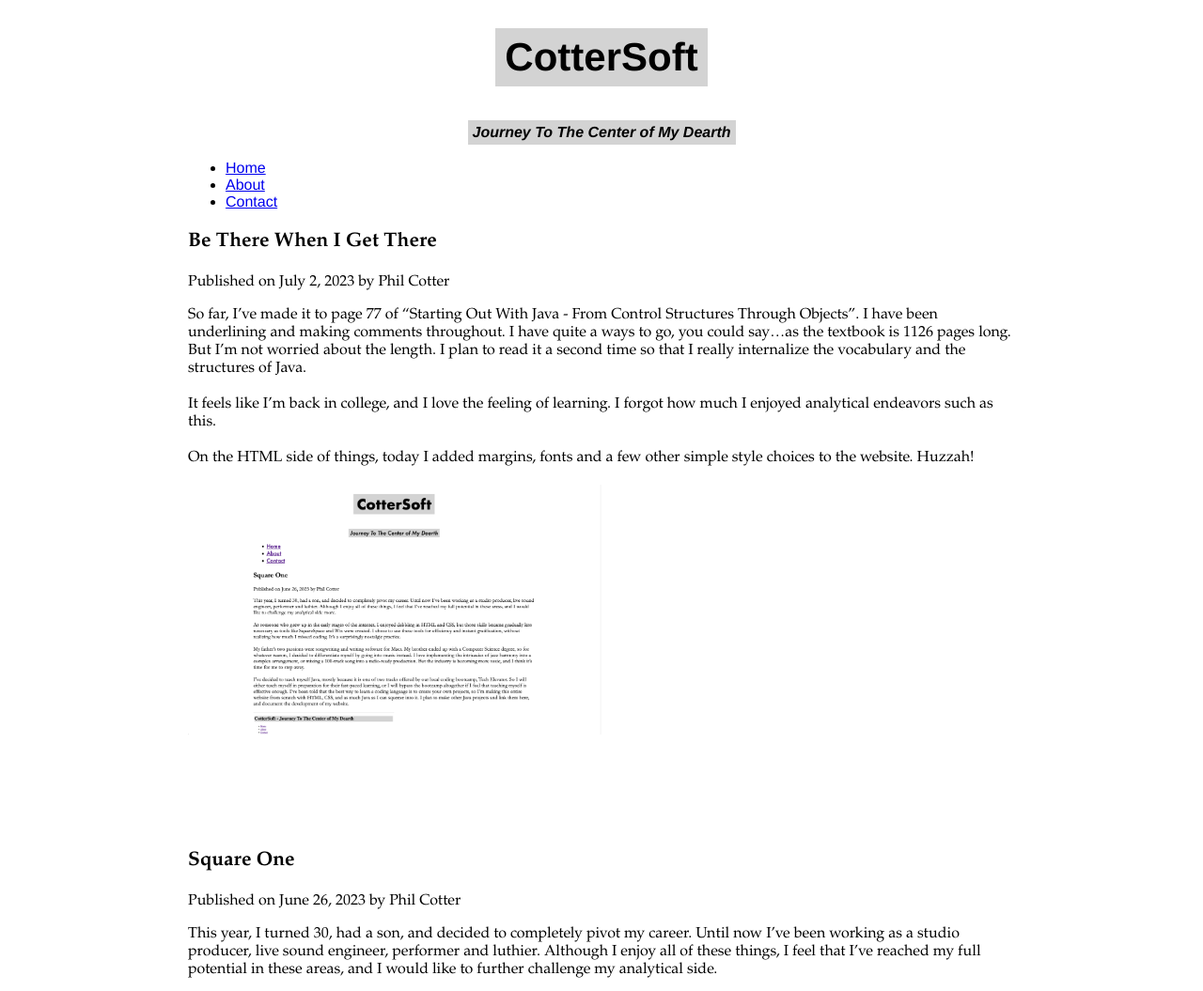
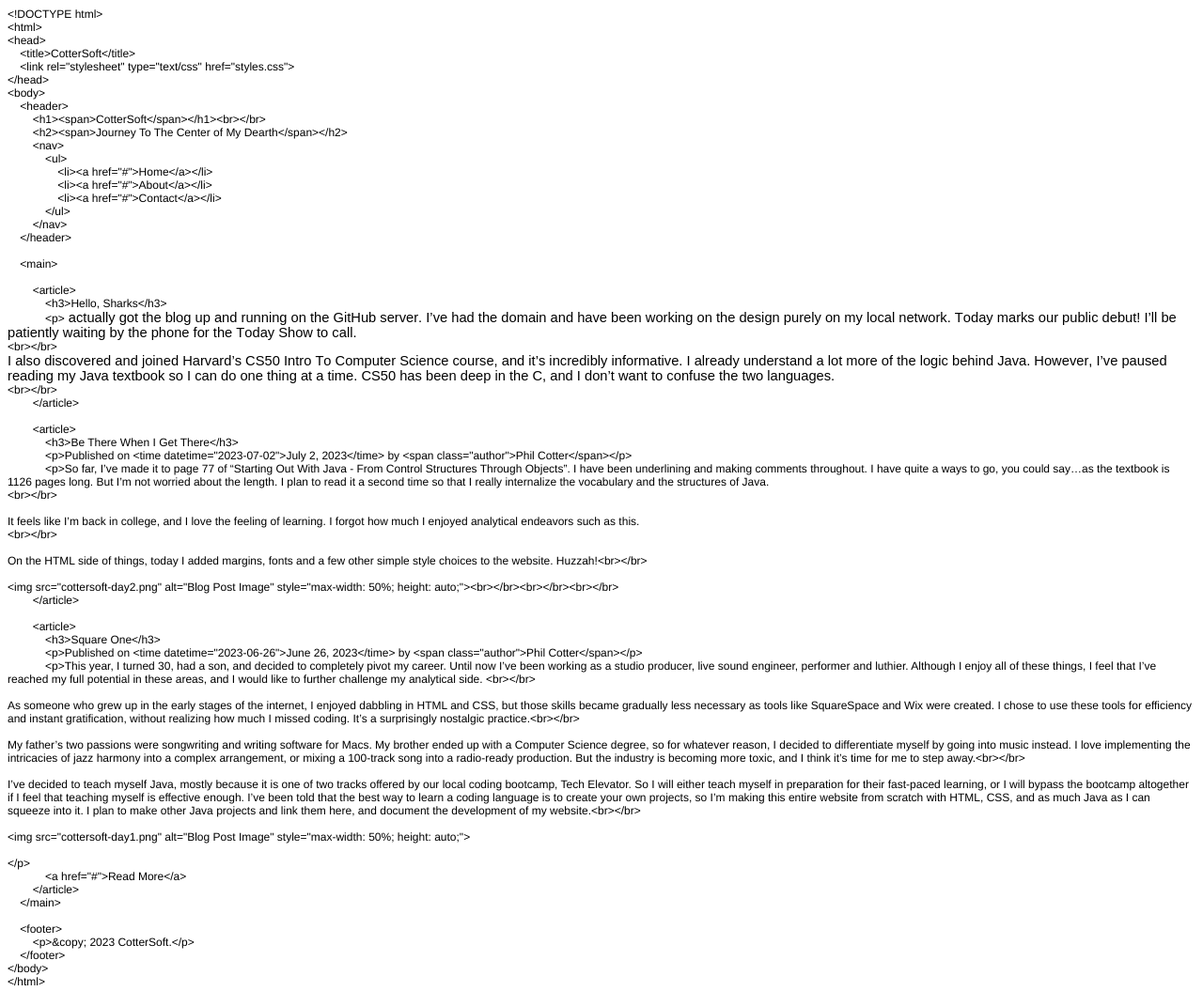
Before and after one commit to cottersoft/blog, a plain HTML site: page index.html in a window 1280 px wide. Shown: the top 1055 px of the page at 94% size. Drawn offline with Linux system fonts and the light colour scheme.

Commit message:
hello sharks

```diff
--- a/index.html
+++ b/index.html
@@ -1,57 +1,86 @@
-<!DOCTYPE html>
+<!DOCTYPE html PUBLIC "-//W3C//DTD HTML 4.01//EN" "http://www.w3.org/TR/html4/strict.dtd">
 <html>
 <head>
-    <title>CotterSoft</title>
-    <link rel="stylesheet" type="text/css" href="styles.css">
+  <meta http-equiv="Content-Type" content="text/html; charset=utf-8">
+  <meta http-equiv="Content-Style-Type" content="text/css">
+  <title></title>
+  <meta name="Generator" content="Cocoa HTML Writer">
+  <meta name="CocoaVersion" content="1671.6">
+  <style type="text/css">
+    p.p1 {margin: 0.0px 0.0px 0.0px 0.0px; font: 12.0px Helvetica}
+    p.p2 {margin: 0.0px 0.0px 0.0px 0.0px; font: 12.0px Helvetica; min-height: 14.0px}
+    p.p3 {margin: 0.0px 0.0px 0.0px 0.0px; font: 14.7px Arial; color: #000000; -webkit-text-stroke: #000000}
+    p.p4 {margin: 0.0px 0.0px 0.0px 0.0px; line-height: 20.0px; font: 14.7px Arial; color: #000000; -webkit-text-stroke: #000000}
+    span.s1 {font: 12.0px Helvetica; color: #000000; -webkit-text-stroke: 0px #000000}
+    span.s2 {font-kerning: none}
+  </style>
 </head>
 <body>
-    <header>
-        <h1><span>CotterSoft</span></h1><br></br>
-        <h2><span>Journey To The Center of My Dearth</span></h2>
-        <nav>
-            <ul>
-                <li><a href="#">Home</a></li>
-                <li><a href="#">About</a></li>
-                <li><a href="#">Contact</a></li>
-            </ul>
-        </nav>
-    </header>
-
-    <main>
-
-        <article>
-            <h3>Be There When I Get There</h3>
-            <p>Published on <time datetime="2023-07-02">July 2, 2023</time> by <span class="author">Phil Cotter</span></p>
-            <p>So far, I’ve made it to page 77 of “Starting Out With Java - From Control Structures Through Objects”. I have been underlining and making comments throughout. I have quite a ways to go, you could say…as the textbook is 1126 pages long. But I’m not worried about the length. I plan to read it a second time so that I really internalize the vocabulary and the structures of Java.
-<br></br>
-
-It feels like I’m back in college, and I love the feeling of learning. I forgot how much I enjoyed analytical endeavors such as this.
-<br></br>
-
-On the HTML side of things, today I added margins, fonts and a few other simple style choices to the website. Huzzah!<br></br>
-
-<img src="cottersoft-day2.png" alt="Blog Post Image" style="max-width: 50%; height: auto;"><br></br><br></br><br></br>
-
-        <article>
-            <h3>Square One</h3>
-            <p>Published on <time datetime="2023-06-26">June 26, 2023</time> by <span class="author">Phil Cotter</span></p>
-            <p>This year, I turned 30, had a son, and decided to completely pivot my career. Until now I’ve been working as a studio producer, live sound engineer, performer and luthier. Although I enjoy all of these things, I feel that I’ve reached my full potential in these areas, and I would like to further challenge my analytical side. <br></br>
-
-As someone who grew up in the early stages of the internet, I enjoyed dabbling in HTML and CSS, but those skills became gradually less necessary as tools like SquareSpace and Wix were created. I chose to use these tools for efficiency and instant gratification, without realizing how much I missed coding. It’s a surprisingly nostalgic practice.<br></br>
-
-My father’s two passions were songwriting and writing software for Macs. My brother ended up with a Computer Science degree, so for whatever reason, I decided to differentiate myself by going into music instead. I love implementing the intricacies of jazz harmony into a complex arrangement, or mixing a 100-track song into a radio-ready production. But the industry is becoming more toxic, and I think it’s time for me to step away.<br></br>
-
-I’ve decided to teach myself Java, mostly because it is one of two tracks offered by our local coding bootcamp, Tech Elevator. So I will either teach myself in preparation for their fast-paced learning, or I will bypass the bootcamp altogether if I feel that teaching myself is effective enough. I’ve been told that the best way to learn a coding language is to create your own projects, so I’m making this entire website from scratch with HTML, CSS, and as much Java as I can squeeze into it. I plan to make other Java projects and link them here, and document the development of my website.<br></br>
-
-<img src="cottersoft-day1.png" alt="Blog Post Image" style="max-width: 50%; height: auto;">
-
-</p>
-            <a href="#">Read More</a>
-        </article>
-    </main>
-
-    <footer>
-        <p>&copy; 2023 CotterSoft.</p>
-    </footer>
+<p class="p1">&lt;!DOCTYPE html&gt;</p>
+<p class="p1">&lt;html&gt;</p>
+<p class="p1">&lt;head&gt;</p>
+<p class="p1"><span class="Apple-converted-space">    </span>&lt;title&gt;CotterSoft&lt;/title&gt;</p>
+<p class="p1"><span class="Apple-converted-space">    </span>&lt;link rel="stylesheet" type="text/css" href="styles.css"&gt;</p>
+<p class="p1">&lt;/head&gt;</p>
+<p class="p1">&lt;body&gt;</p>
+<p class="p1"><span class="Apple-converted-space">    </span>&lt;header&gt;</p>
+<p class="p1"><span class="Apple-converted-space">        </span>&lt;h1&gt;&lt;span&gt;CotterSoft&lt;/span&gt;&lt;/h1&gt;&lt;br&gt;&lt;/br&gt;</p>
+<p class="p1"><span class="Apple-converted-space">        </span>&lt;h2&gt;&lt;span&gt;Journey To The Center of My Dearth&lt;/span&gt;&lt;/h2&gt;</p>
+<p class="p1"><span class="Apple-converted-space">        </span>&lt;nav&gt;</p>
+<p class="p1"><span class="Apple-converted-space">            </span>&lt;ul&gt;</p>
+<p class="p1"><span class="Apple-converted-space">                </span>&lt;li&gt;&lt;a href="#"&gt;Home&lt;/a&gt;&lt;/li&gt;</p>
+<p class="p1"><span class="Apple-converted-space">                </span>&lt;li&gt;&lt;a href="#"&gt;About&lt;/a&gt;&lt;/li&gt;</p>
+<p class="p1"><span class="Apple-converted-space">                </span>&lt;li&gt;&lt;a href="#"&gt;Contact&lt;/a&gt;&lt;/li&gt;</p>
+<p class="p1"><span class="Apple-converted-space">            </span>&lt;/ul&gt;</p>
+<p class="p1"><span class="Apple-converted-space">        </span>&lt;/nav&gt;</p>
+<p class="p1"><span class="Apple-converted-space">    </span>&lt;/header&gt;</p>
+<p class="p2"><span class="Apple-converted-space">    </span></p>
+<p class="p1"><span class="Apple-converted-space">    </span>&lt;main&gt;</p>
+<p class="p2"><br></p>
+<p class="p1"><span class="Apple-converted-space">        </span>&lt;article&gt;</p>
+<p class="p1"><span class="Apple-converted-space">            </span>&lt;h3&gt;Hello, Sharks&lt;/h3&gt;</p>
+<p class="p3"><span class="s1"><span class="Apple-converted-space">            </span>&lt;p&gt;</span><span class="s2"> actually got the blog up and running on the GitHub server. I’ve had the domain and have been working on the design purely on my local network. Today marks our public debut! I’ll be patiently waiting by the phone for the Today Show to call.</span></p>
+<p class="p1">&lt;br&gt;&lt;/br&gt;</p>
+<p class="p4"><span class="s2">I also discovered and joined Harvard’s CS50 Intro To Computer Science course, and it’s incredibly informative. I already understand a lot more of the logic behind Java. However, I’ve paused reading my Java textbook so I can do one thing at a time. CS50 has been deep in the C, and I don’t want to confuse the two languages.</span></p>
+<p class="p1">&lt;br&gt;&lt;/br&gt;</p>
+<p class="p1"><span class="Apple-converted-space">        </span>&lt;/article&gt;</p>
+<p class="p2"><br></p>
+<p class="p1"><span class="Apple-converted-space">        </span>&lt;article&gt;</p>
+<p class="p1"><span class="Apple-converted-space">            </span>&lt;h3&gt;Be There When I Get There&lt;/h3&gt;</p>
+<p class="p1"><span class="Apple-converted-space">            </span>&lt;p&gt;Published on &lt;time datetime="2023-07-02"&gt;July 2, 2023&lt;/time&gt; by &lt;span class="author"&gt;Phil Cotter&lt;/span&gt;&lt;/p&gt;</p>
+<p class="p1"><span class="Apple-converted-space">            </span>&lt;p&gt;So far, I’ve made it to page 77 of “Starting Out With Java - From Control Structures Through Objects”. I have been underlining and making comments throughout. I have quite a ways to go, you could say…as the textbook is 1126 pages long. But I’m not worried about the length. I plan to read it a second time so that I really internalize the vocabulary and the structures of Java.<span class="Apple-converted-space"> </span></p>
+<p class="p1">&lt;br&gt;&lt;/br&gt;</p>
+<p class="p2"><br></p>
+<p class="p1">It feels like I’m back in college, and I love the feeling of learning. I forgot how much I enjoyed analytical endeavors such as this.</p>
+<p class="p1">&lt;br&gt;&lt;/br&gt;</p>
+<p class="p2"><br></p>
+<p class="p1">On the HTML side of things, today I added margins, fonts and a few other simple style choices to the website. Huzzah!&lt;br&gt;&lt;/br&gt;</p>
+<p class="p2"><br></p>
+<p class="p1">&lt;img src="cottersoft-day2.png" alt="Blog Post Image" style="max-width: 50%; height: auto;"&gt;&lt;br&gt;&lt;/br&gt;&lt;br&gt;&lt;/br&gt;&lt;br&gt;&lt;/br&gt;</p>
+<p class="p1"><span class="Apple-converted-space">        </span>&lt;/article&gt;</p>
+<p class="p2"><br></p>
+<p class="p1"><span class="Apple-converted-space">        </span>&lt;article&gt;</p>
+<p class="p1"><span class="Apple-converted-space">            </span>&lt;h3&gt;Square One&lt;/h3&gt;</p>
+<p class="p1"><span class="Apple-converted-space">            </span>&lt;p&gt;Published on &lt;time datetime="2023-06-26"&gt;June 26, 2023&lt;/time&gt; by &lt;span class="author"&gt;Phil Cotter&lt;/span&gt;&lt;/p&gt;</p>
+<p class="p1"><span class="Apple-converted-space">            </span>&lt;p&gt;This year, I turned 30, had a son, and decided to completely pivot my career. Until now I’ve been working as a studio producer, live sound engineer, performer and luthier. Although I enjoy all of these things, I feel that I’ve reached my full potential in these areas, and I would like to further challenge my analytical side. &lt;br&gt;&lt;/br&gt;</p>
+<p class="p2"><br></p>
+<p class="p1">As someone who grew up in the early stages of the internet, I enjoyed dabbling in HTML and CSS, but those skills became gradually less necessary as tools like SquareSpace and Wix were created. I chose to use these tools for efficiency and instant gratification, without realizing how much I missed coding. It’s a surprisingly nostalgic practice.&lt;br&gt;&lt;/br&gt;</p>
+<p class="p2"><br></p>
+<p class="p1">My father’s two passions were songwriting and writing software for Macs. My brother ended up with a Computer Science degree, so for whatever reason, I decided to differentiate myself by going into music instead. I love implementing the intricacies of jazz harmony into a complex arrangement, or mixing a 100-track song into a radio-ready production. But the industry is becoming more toxic, and I think it’s time for me to step away.&lt;br&gt;&lt;/br&gt;</p>
+<p class="p2"><br></p>
+<p class="p1">I’ve decided to teach myself Java, mostly because it is one of two tracks offered by our local coding bootcamp, Tech Elevator. So I will either teach myself in preparation for their fast-paced learning, or I will bypass the bootcamp altogether if I feel that teaching myself is effective enough. I’ve been told that the best way to learn a coding language is to create your own projects, so I’m making this entire website from scratch with HTML, CSS, and as much Java as I can squeeze into it. I plan to make other Java projects and link them here, and document the development of my website.&lt;br&gt;&lt;/br&gt;</p>
+<p class="p2"><br></p>
+<p class="p1">&lt;img src="cottersoft-day1.png" alt="Blog Post Image" style="max-width: 50%; height: auto;"&gt;</p>
+<p class="p2"><br></p>
+<p class="p1">&lt;/p&gt;</p>
+<p class="p1"><span class="Apple-converted-space">            </span>&lt;a href="#"&gt;Read More&lt;/a&gt;</p>
+<p class="p1"><span class="Apple-converted-space">        </span>&lt;/article&gt;</p>
+<p class="p1"><span class="Apple-converted-space">    </span>&lt;/main&gt;</p>
+<p class="p2"><br></p>
+<p class="p1"><span class="Apple-converted-space">    </span>&lt;footer&gt;</p>
+<p class="p1"><span class="Apple-converted-space">        </span>&lt;p&gt;&amp;copy; 2023 CotterSoft.&lt;/p&gt;</p>
+<p class="p1"><span class="Apple-converted-space">    </span>&lt;/footer&gt;</p>
+<p class="p1">&lt;/body&gt;</p>
+<p class="p1">&lt;/html&gt;</p>
 </body>
 </html>
```
Also changed, not shown: 1 other file.
